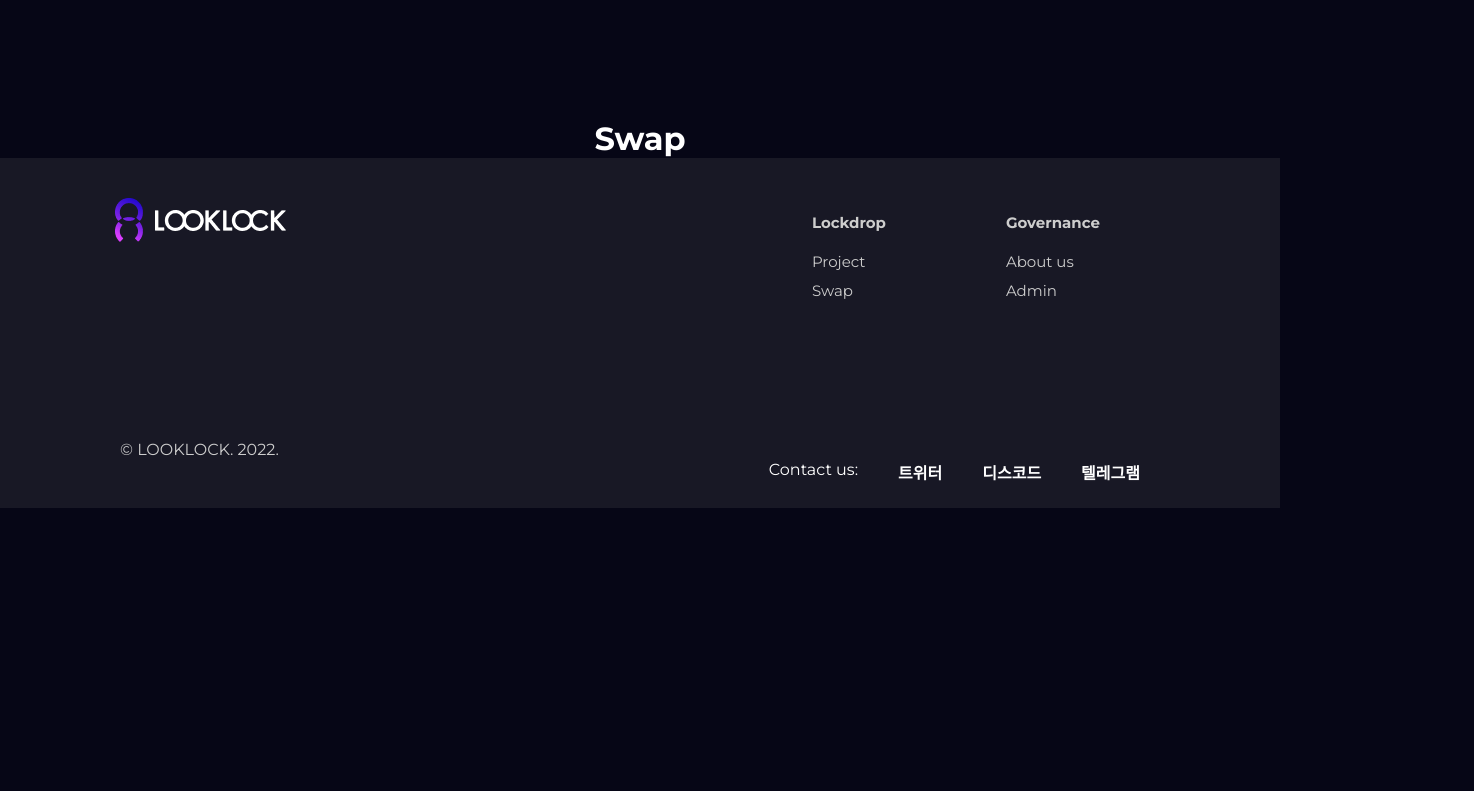
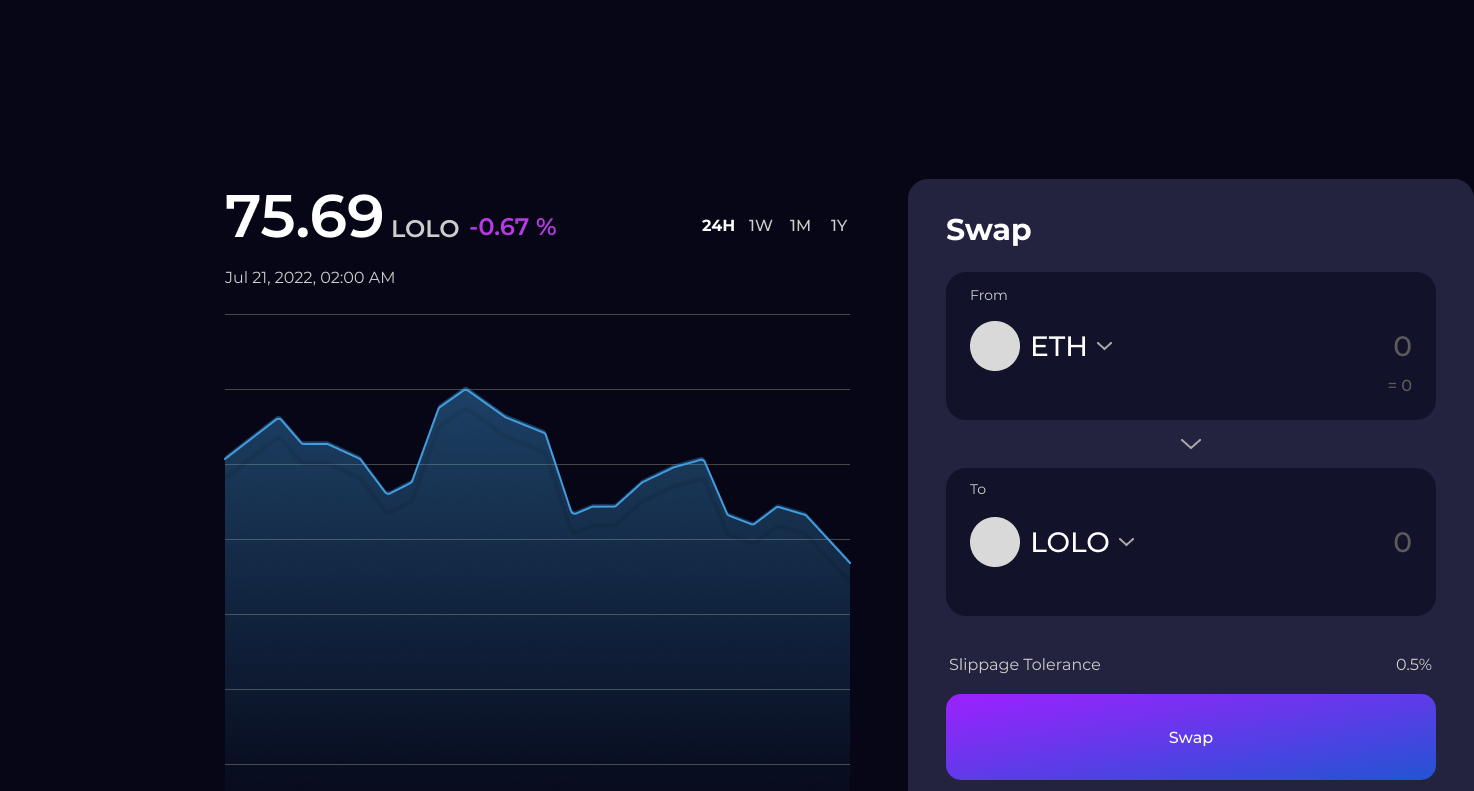
Before and after one commit to jone23/looklock-front, a React (Create React App) app in the folder front/: page /swap in a window 1280 px wide. Shown: the part 69-860 px from the top of the page, 1474 px wide, since content can reach past the window. Before the commit the page ends 800 px from the top, so only its background shows below. Built offline with nearby package versions, Linux system fonts and the light colour scheme.

Commit message:
[FEAT] Swap Page

```diff
--- a/front/src/component/Footer.css
+++ b/front/src/component/Footer.css
@@ -1,9 +1,10 @@
 footer{
     width: 100%;
     height: 350px;
-    position : relative;
+    position : absolute;
+    top: 500px;
     background: #181825;
-    margin-bottom: 50px;
+    margin-top: 1800px;
 }
 
 
--- a/front/src/pages/Lockdrop.js
+++ b/front/src/pages/Lockdrop.js
@@ -1,5 +1,5 @@
 import Footer from '../component/Footer';
-import React, {Component} from 'react';
+import React, { Component } from 'react';
 
 const Lockdrop = () => {
     // DB 연동 필요한 부분: Duration & Rewards
@@ -43,7 +43,11 @@ const Lockdrop = () => {
             <div class='lockdrop-btn'>
                 <button class="purple-gradient-btn" type="button" id="LockdropPopup">
                     Lockdrop
+                    <div class='lockdrop-success'>
+                    </div>
                 </button>
+
+
             </div>
         </div>
     );
--- a/front/src/pages/PopupDom.js
+++ /dev/null
@@ -1,8 +0,0 @@
-import ReactDom from 'react-dom';
-
-const PopupDom = ({ children }) => {
-    const el = document.getElementById('popupDom');
-    return ReactDom.createPortal(children, el);
-};
-
-export default PopupDom;
--- /dev/null
+++ b/front/src/pages/Swap.css
@@ -0,0 +1,45 @@
+.swap-graph {
+    position: absolute;
+    display: flex;
+    left: 200px;
+    top: 248px;
+    width: 300px;
+    margin-left: 20px;
+    flex-direction: row;
+}
+
+.swap-info {
+    position: absolute;
+    display: flex;
+    left:848px;
+    top: 248px;
+    flex-direction: row;
+    margin-left: 60px;
+}
+
+.purple-gradient-btn {
+    position: relative;
+    width: max-content;
+    margin: 30px 0;
+    border: none;
+    cursor: pointer;
+    padding: 12px 55px;
+    border-radius: 15px;
+    border: none;
+    color: #FFF;
+    background: linear-gradient(to bottom right, #9D21FF, #2254D3);
+    font-size: 16px;
+    font-weight: 500;
+    cursor: pointer;
+}
+
+#swap {
+    position: absolute;
+    background-color: white;
+    top: 485px;
+    left: 38px;
+    right: 38px;
+    bottom: 50px;
+    width: 490px;
+    height: 86px;
+}
--- a/front/src/pages/Swap.js
+++ b/front/src/pages/Swap.js
@@ -1,9 +1,22 @@
 import Footer from '../component/Footer';
+import './Swap.css';
 
 const Swap = () => {
     return (
       <body>
-        <h1>Swap</h1>
+        <div class='swap-container'>
+          <div class='swap-graph'>
+            <img id="swap-graph-img" src={require('../Assets/swap-graph.png')} alt="Swap-Graph" />
+          </div>
+          <div class='swap-info'>
+            <img id="swap-info-ing" src={require('../Assets/swap-info.png')} alt="Swap Rate" />
+            <button class="purple-gradient-btn" type="button" id="swap">
+              Swap
+            </button>
+
+
+          </div>
+        </div>
         <Footer/>
       </body>
     )
```
Also changed, not shown: front/src/pages/Popup.js (added, +14 -0 lines), front/src/Assets/swap-graph.png (added), front/src/Assets/swap-info.png (added).
